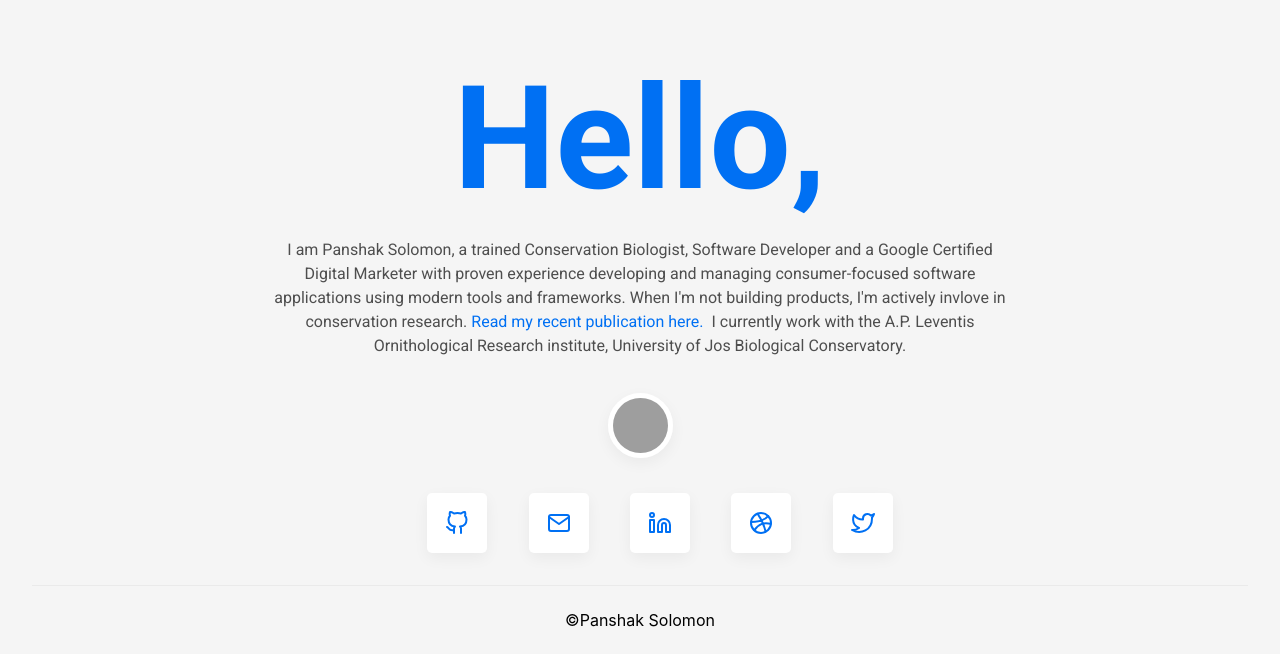
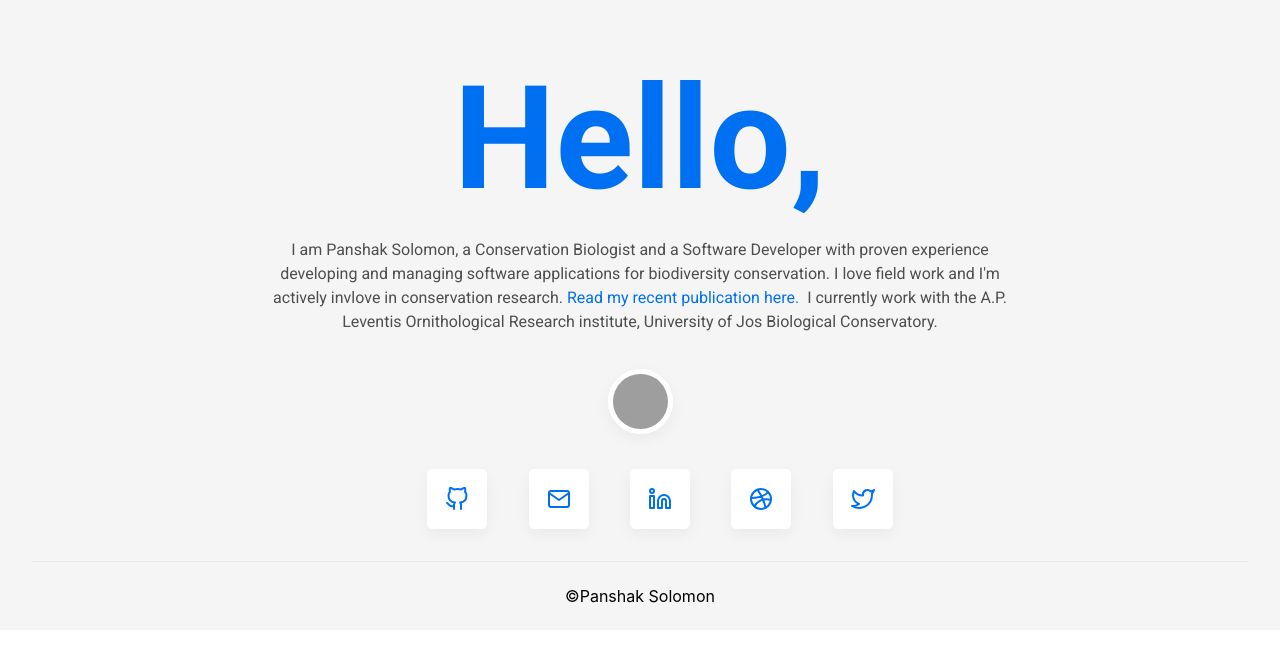
Before and after one commit to assistant0411/portfolio, a Next.js app: page / in a window 1280 px wide. Shown: the top 666 px of the page. Built offline with nearby package versions, Linux system fonts and the light colour scheme; grey boxes are pictures that could not be loaded.

Commit message:
small fix

```diff
--- a/pages/index.js
+++ b/pages/index.js
@@ -22,10 +22,9 @@ export default function Home() {
         </h1>
 
         <p className={styles.description}>
-        I am Panshak Solomon, a trained Conservation Biologist, Software Developer and a Google Certified Digital Marketer
-        with proven experience developing and managing consumer-focused software applications using
-        modern tools and frameworks.
-       When I'm not building products, I'm actively invlove in conservation research.
+        I am Panshak Solomon, a Conservation Biologist and a Software Developer
+        with proven experience developing and managing software applications for biodiversity conservation.
+        I love field work and I'm actively invlove in conservation research.
        <span>
        <a style={{color: '#0070F3', paddingRight: '8px'}} href="https://doi.org/10.1016/j.ufug.2021.127092" target="_blank"> Read my recent publication here.</a>
        </span>
```
